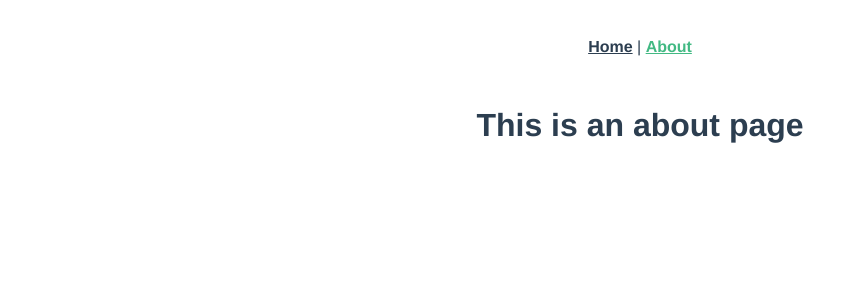
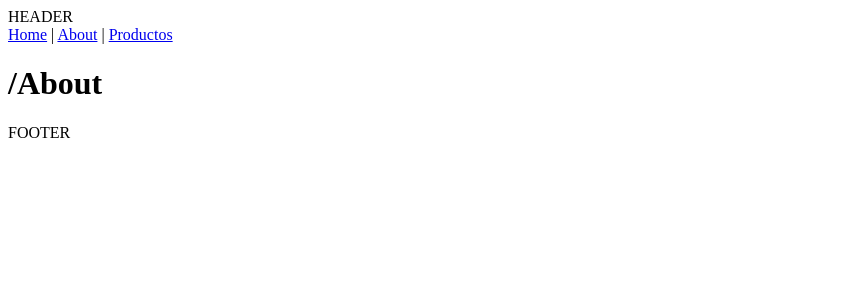
Before and after one commit to fertp/proyecto-ciclo-3, a Vue app: page /about in a window 1280 px wide. Shown: the top 300 px of the page, without its empty margins (0-859 px from the left). Built offline with nearby package versions, Linux system fonts and the light colour scheme.

Commit message:
Declaré componentes PxHeader y PxFooter

```diff
--- a/src/App.vue
+++ b/src/App.vue
@@ -1,12 +1,23 @@
 <template>
-  <div id="app">
-    <div id="nav">
-      <router-link to="/">Home</router-link> |
-      <router-link to="/about">About</router-link>
-    </div>
+  <div>
+    <px-header></px-header>
+
     <router-view />
+
+    <px-footer></px-footer>
   </div>
 </template>
+
+<script>
+import PxHeader from "@/components/PxHeader.vue";
+import PxFooter from "@/components/PxFooter.vue";
+
+export default {
+  name: "app",
+  components: { PxHeader, PxFooter },
+};
+</script>
+
 
 <style>
 #app {
--- /dev/null
+++ b/src/components/PxFooter.vue
@@ -0,0 +1,11 @@
+<template>
+  <div>
+    <p>FOOTER</p>
+  </div>
+</template>
+
+<script>
+export default {
+  name: "PxFooter",
+};
+</script>
--- /dev/null
+++ b/src/components/PxHeader.vue
@@ -0,0 +1,16 @@
+<template>
+  <div>
+    HEADER
+    <div>
+      <router-link to="/">Home</router-link> |
+      <router-link to="/about">About</router-link> |
+      <router-link to="/productos">Productos</router-link>
+    </div>
+  </div>
+</template>
+
+<script>
+export default {
+  name: "PxHeader",
+};
+</script>
--- a/src/router/index.js
+++ b/src/router/index.js
@@ -19,6 +19,11 @@ const routes = [
     component: () =>
       import(/* webpackChunkName: "about" */ "../views/About.vue"),
   },
+  // {
+  //   path: "/productos",
+  //   name: "Productos",
+  //   component: "Productos",
+  // }
 ];
 
 const router = new VueRouter({
--- a/src/views/About.vue
+++ b/src/views/About.vue
@@ -1,5 +1,5 @@
 <template>
   <div class="about">
-    <h1>This is an about page</h1>
+    <h1>/About</h1>
   </div>
 </template>
--- a/src/views/Home.vue
+++ b/src/views/Home.vue
@@ -1,18 +1,19 @@
 <template>
   <div class="home">
-    <img alt="Vue logo" src="../assets/logo.png" />
-    <HelloWorld msg="Welcome to Your Vue.js App" />
+    <!-- <img alt="Vue logo" src="../assets/logo.png" /> -->
+    <!-- <HelloWorld msg="Welcome to Your Vue.js App" /> -->
+    <h1>/Home</h1>
   </div>
 </template>
 
 <script>
 // @ is an alias to /src
-import HelloWorld from "@/components/HelloWorld.vue";
+// import HelloWorld from "@/components/HelloWorld.vue";
 
 export default {
   name: "Home",
   components: {
-    HelloWorld,
+    // HelloWorld,
   },
 };
 </script>
```
